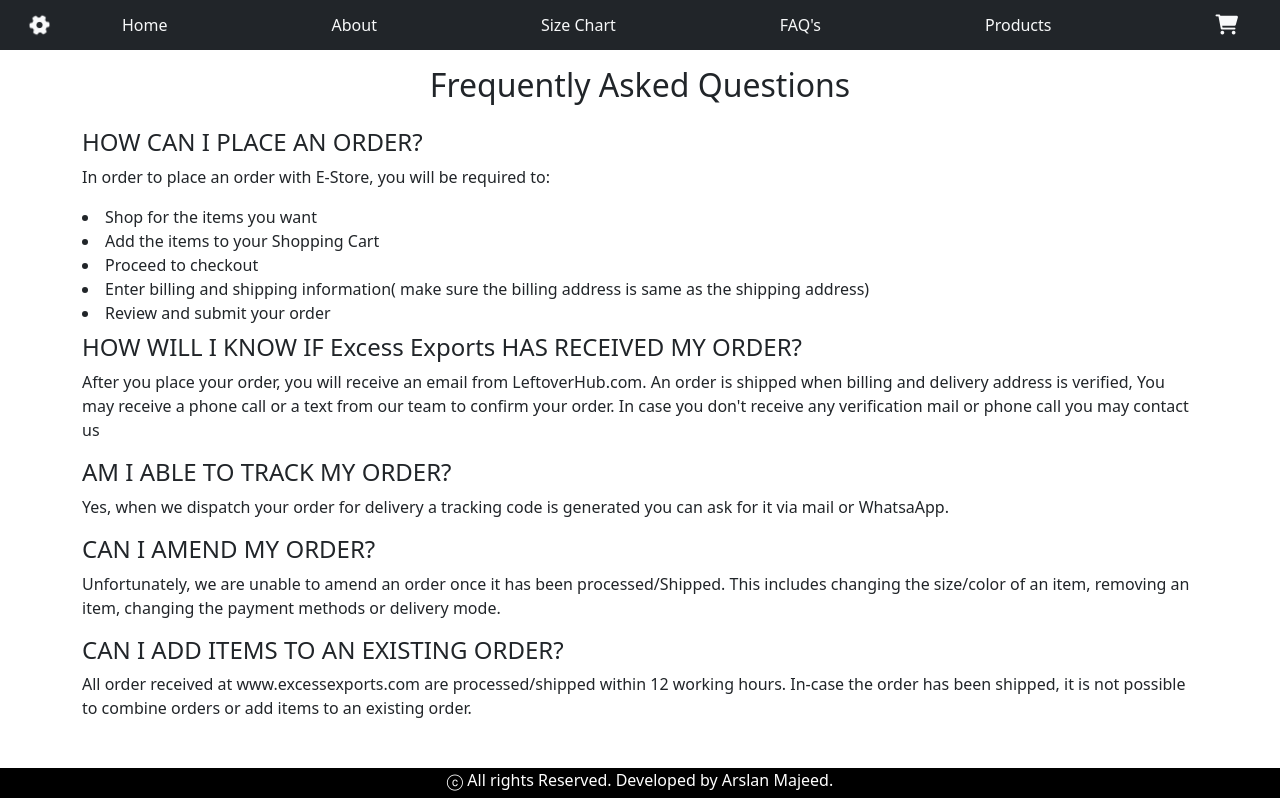
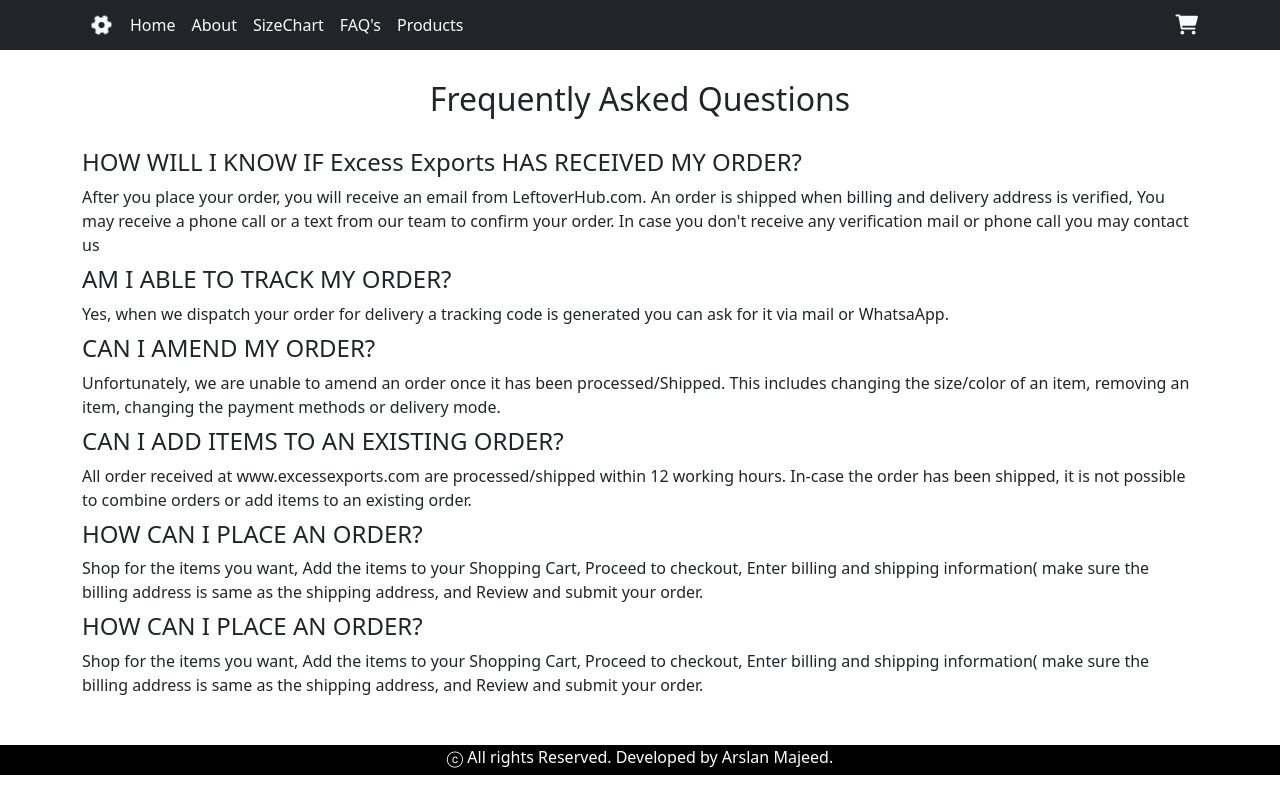
Before and after one commit to rarslanmajeed/Ecommerce, a React (Create React App) app: page /faq in a window 1280 px wide. Built offline with nearby package versions, Linux system fonts and the light colour scheme.

Commit message:
Added useMemo for Search

```diff
--- a/src/App.js
+++ b/src/App.js
@@ -17,6 +17,7 @@
       <Header />
       <Routes>
         <Route path="/home" element={<Home />} />
+        <Route path="/" element={<Home />} />
         <Route path="/size" element={<SizeChart />} />
         <Route path="/products" element={<Cards />} />
         <Route path="/cart/:id" element={<CardsDetails />} />
--- /dev/null
+++ b/src/data/faq.js
@@ -0,0 +1,45 @@
+const questions = [
+  {
+    id: "q1",
+    question: `HOW WILL I KNOW IF Excess Exports HAS RECEIVED MY ORDER?`,
+    answer: `After you place your order, you will receive an email from
+        LeftoverHub.com. An order is shipped when billing and delivery address
+        is verified, You may receive a phone call or a text from our team to
+        confirm your order. In case you don't receive any verification mail or
+        phone call you may contact us`,
+  },
+  {
+    id: "q2",
+    question: `AM I ABLE TO TRACK MY ORDER?`,
+    answer: `Yes, when we dispatch your order for delivery a tracking code is
+        generated you can ask for it via mail or WhatsaApp.`,
+  },
+  {
+    id: "q3",
+    question: `CAN I AMEND MY ORDER?`,
+    answer: `Unfortunately, we are unable to amend an order once it has been
+        processed/Shipped. This includes changing the size/color of an item,
+        removing an item, changing the payment methods or delivery mode.`,
+  },
+  {
+    id: "q4",
+    question: `CAN I ADD ITEMS TO AN EXISTING ORDER?`,
+    answer: `All order received at www.excessexports.com are processed/shipped within
+        12 working hours. In-case the order has been shipped, it is not possible
+        to combine orders or add items to an existing order.`,
+  },
+  {
+    id: "q5",
+    question: `HOW CAN I PLACE AN ORDER?`,
+    answer: `Shop for the items you want, Add the items to your Shopping Cart, Proceed to checkout, Enter billing and shipping information( make sure the billing address
+          is same as the shipping address, and Review and submit your order. `,
+  },
+  {
+    id: "q6",
+    question: `HOW CAN I PLACE AN ORDER?`,
+    answer: `Shop for the items you want, Add the items to your Shopping Cart, Proceed to checkout, Enter billing and shipping information( make sure the billing address
+          is same as the shipping address, and Review and submit your order. `,
+  },
+];
+
+export default questions;
--- a/src/layout/Header.js
+++ b/src/layout/Header.js
@@ -22,7 +22,7 @@
   const pages = [
     { name: "Home", category: "home", id: 1 },
     { name: "About", category: "about", id: 2 },
-    { name: "Size Chart", category: "size", id: 3 },
+    { name: "SizeChart", category: "size", id: 3 },
     { name: "FAQ's", category: "faq", id: 4 },
     { name: "Products", category: "products", id: 5 },
   ];
@@ -30,24 +30,24 @@
   return (
     <>
       <Navbar bg="dark" variant="dark" style={{ height: "50px" }}>
+        <Container>
           <i
             className="fa fa-cog fa-spin text-light"
-          style={{ fontSize: 20, margin: "auto" }}
+            style={{ fontSize: 20, margin: "0 10px" }}
           />
-        <Container>
+          <Nav className="me-auto">
             {pages.map((type) => {
               return (
-              <Nav className="me-auto">
                 <NavLink
                   to={`/${type.category}`}
                   key={type.id}
-                  className="text-decoration-none text-light"
+                  className="text-decoration-none text-light mx-2"
                 >
                   {type.name}
                 </NavLink>
-              </Nav>
               );
             })}
+          </Nav>
 
           <Badge
             badgeContent={cartItems.length}
--- a/src/pages/Faq.js
+++ b/src/pages/Faq.js
@@ -1,48 +1,22 @@
 import React from "react";
 import { Container } from "react-bootstrap";
+import faq from "../data/faq";
 const Faq = () => {
   return (
     <Container className="mt-3">
-      <h2 className="text-center">Frequently Asked Questions</h2>
-      <h4 className="mt-4">HOW CAN I PLACE AN ORDER?</h4>
-      <p>In order to place an order with E-Store, you will be required to:</p>
-      <u1>
-        <li> Shop for the items you want</li>
-        <li> Add the items to your Shopping Cart</li>
-        <li> Proceed to checkout</li>
-        <li>
-          Enter billing and shipping information( make sure the billing address
-          is same as the shipping address)
-        </li>
-        <li> Review and submit your order</li>
-      </u1>
-      <h4 className="mt-2">
-        HOW WILL I KNOW IF Excess Exports HAS RECEIVED MY ORDER?
-      </h4>
-      <p>
-        After you place your order, you will receive an email from
-        LeftoverHub.com. An order is shipped when billing and delivery address
-        is verified, You may receive a phone call or a text from our team to
-        confirm your order. In case you don't receive any verification mail or
-        phone call you may contact us
-      </p>
-      <h4 className="mt-2">AM I ABLE TO TRACK MY ORDER?</h4>
-      <p>
-        Yes, when we dispatch your order for delivery a tracking code is
-        generated you can ask for it via mail or WhatsaApp.
-      </p>
-      <h4 className="mt-2">CAN I AMEND MY ORDER?</h4>
-      <p>
-        Unfortunately, we are unable to amend an order once it has been
-        processed/Shipped. This includes changing the size/color of an item,
-        removing an item, changing the payment methods or delivery mode.
-      </p>
-      <h4 className="mt-2">CAN I ADD ITEMS TO AN EXISTING ORDER?</h4>
-      <p>
-        All order received at www.excessexports.com are processed/shipped within
-        12 working hours. In-case the order has been shipped, it is not possible
-        to combine orders or add items to an existing order.
-      </p>
+      <h2 className="text-center" style={{ margin: "30px" }}>
+        Frequently Asked Questions
+      </h2>
+      {faq.map((questions) => {
+        return (
+          <>
+            <h4 className="mt-2" key={questions.id}>
+              {questions.question}
+            </h4>
+            {questions.answer}
+          </>
+        );
+      })}
     </Container>
   );
 };
--- a/src/pages/Home.js
+++ b/src/pages/Home.js
@@ -1,4 +1,4 @@
-import React, { useState } from "react";
+import React, { useMemo, useState } from "react";
 import Button from "react-bootstrap/Button";
 import Form from "react-bootstrap/Form";
 import Card from "react-bootstrap/Card";
@@ -9,8 +9,14 @@
 import { faker } from "@faker-js/faker";
 
 const Cards = () => {
-  const [query, setQuery] = useState("");
-  const data = products.filter((e) => e.rname.toLowerCase().includes(query));
+  const [search, setSearch] = useState("");
+
+  const searchProduct = useMemo(() => {
+    return products.filter((product) => {
+      return product.rname.toLowerCase().includes(search.toLowerCase());
+    });
+  }, [search]);
+
   const dispatch = useDispatch();
   const send = (e) => {
     dispatch(addItem(e));
@@ -20,7 +26,7 @@
       <div className="container mt-3">
         <img
           className="mt-4"
-          src={faker.image.business(1140, 450)}
+          src={faker.image.business()}
           alt=""
           style={{
             width: "80vw",
@@ -38,11 +44,11 @@
               <Form.Control
                 type="search"
                 placeholder="Enter Products..."
-                onChange={(e) => setQuery(e.target.value)}
+                onChange={(e) => setSearch(e.target.value)}
               />
             </Form.Group>
           </Form>
-          {data.map((item, id) => {
+          {searchProduct.map((item) => {
             return (
               <>
                 <Card
```
Lines whose indentation alone changed are shown as unchanged.
